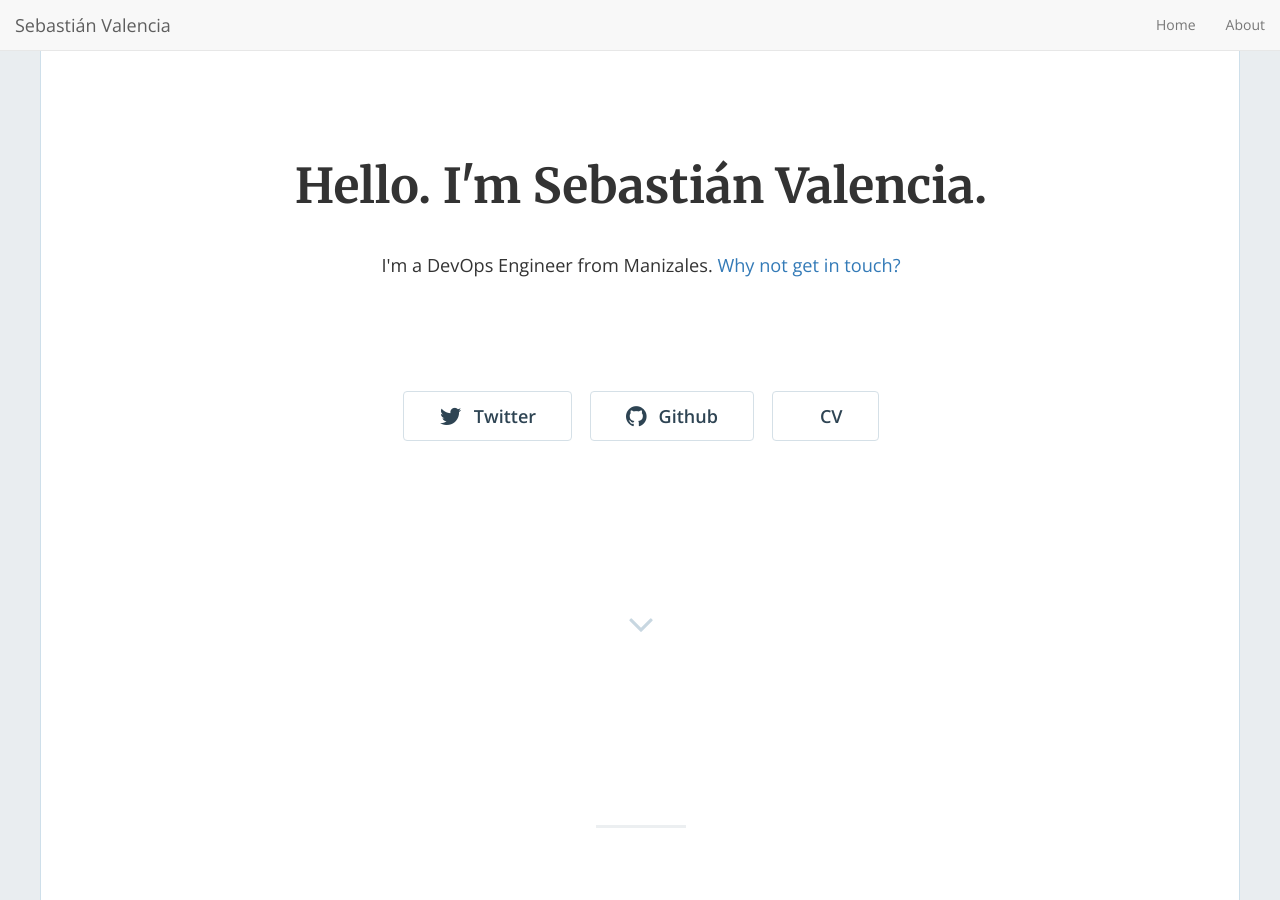
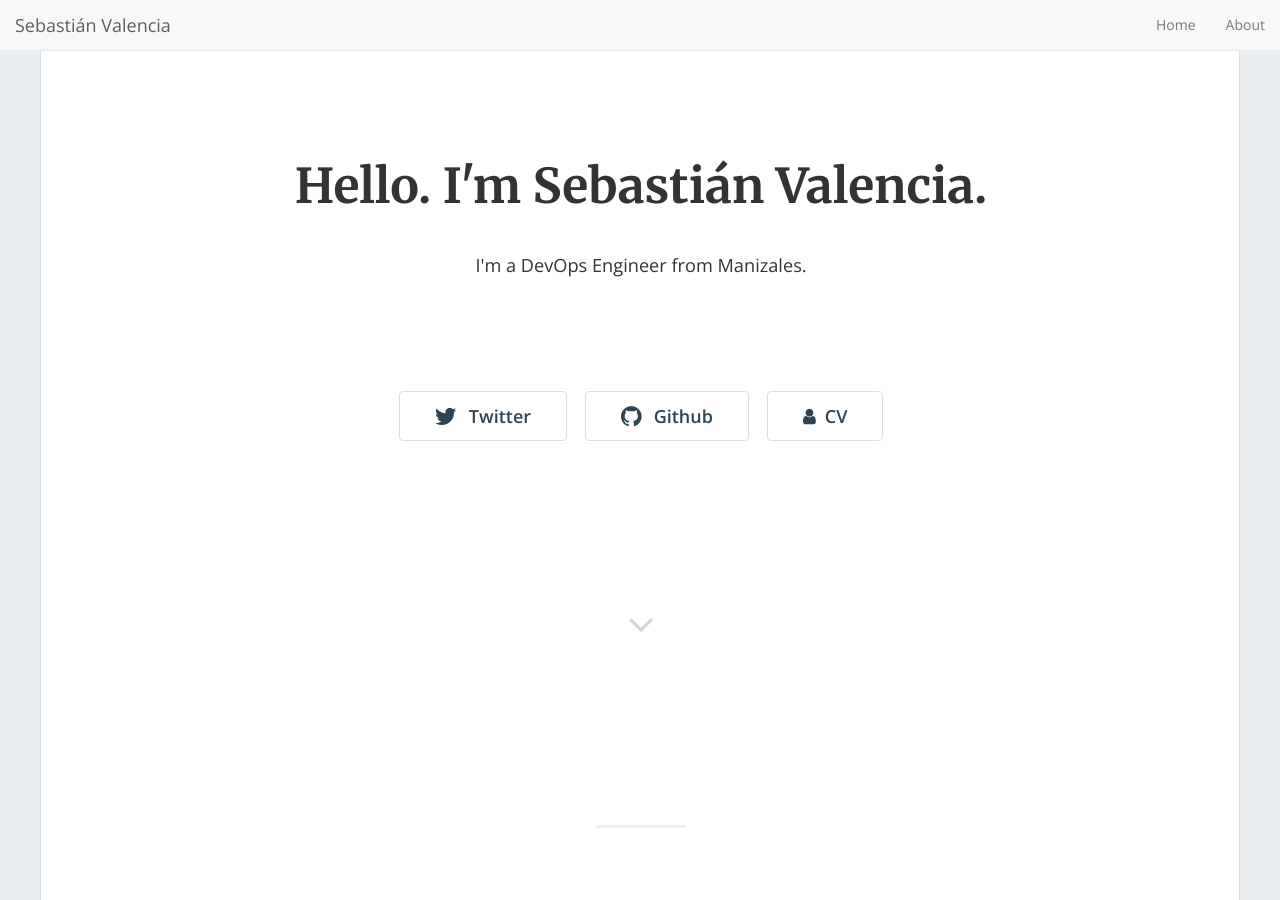
Before and after one commit to sebastiandevops/sebastiandevops_phantom, a Jekyll site: the page built from index.html, in a window 1280 px wide and 900 px high. Built offline with Jekyll 4.4.1, drawn with Linux system fonts in a browser that asks for light colours; nearby versions of some CDN libraries; the list of posts is cut into pages by our own code.

Commit message:
Icon added to cv button

```diff
--- a/_config.yml
+++ b/_config.yml
@@ -95,7 +95,7 @@ pagination:
 footer_text: '© 2023 Sebastián Valencia'
 admin_name: 'Sebastián Valencia'
 google_analytics: "UA-9999999-99" # Update with your own tracking ID
-enable_contact: true
+enable_contact: false
 
 #### Phantom Navigation menu
 enable_nav: true
--- a/_includes/home-hero.html
+++ b/_includes/home-hero.html
@@ -37,7 +37,7 @@
               <a href="https://{{ site.medium_username }}"><button class="btn btn-default btn-lg"><i class="fa fa-medium fa-lg"></i>Medium</button></a>
             {% endif %}
             {% if site.cv_url != '' %}
-              <a href="https://{{ site.cv_url }}"><button class="btn btn-default btn-lg"><i class="fa-solid fa-sheet-plastic fa-lg"></i>CV</button></a>
+              <a href="https://{{ site.cv_url }}"><button class="btn btn-default btn-lg"><i class="fa fa-solid fa-user"></i>CV</button></a>
             {% endif %}
           </div>
 
```
